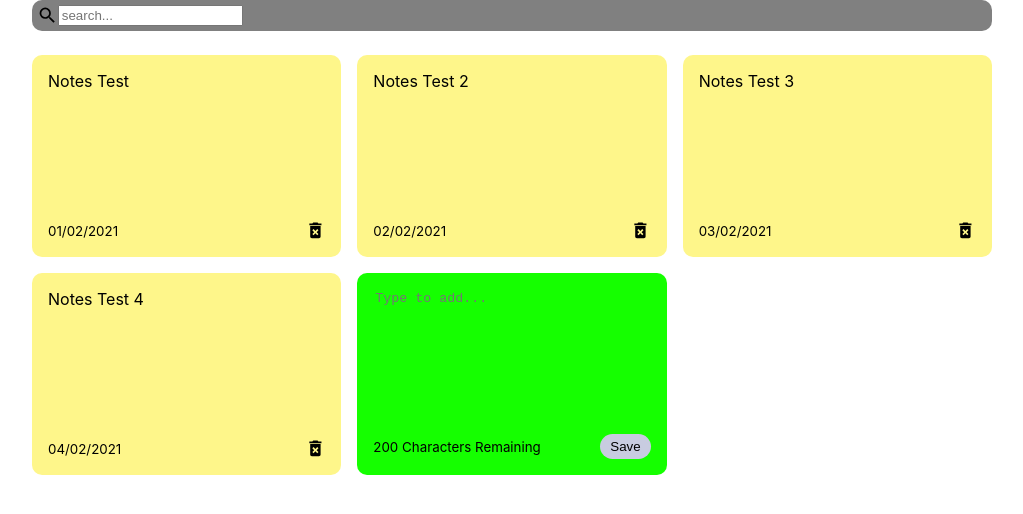
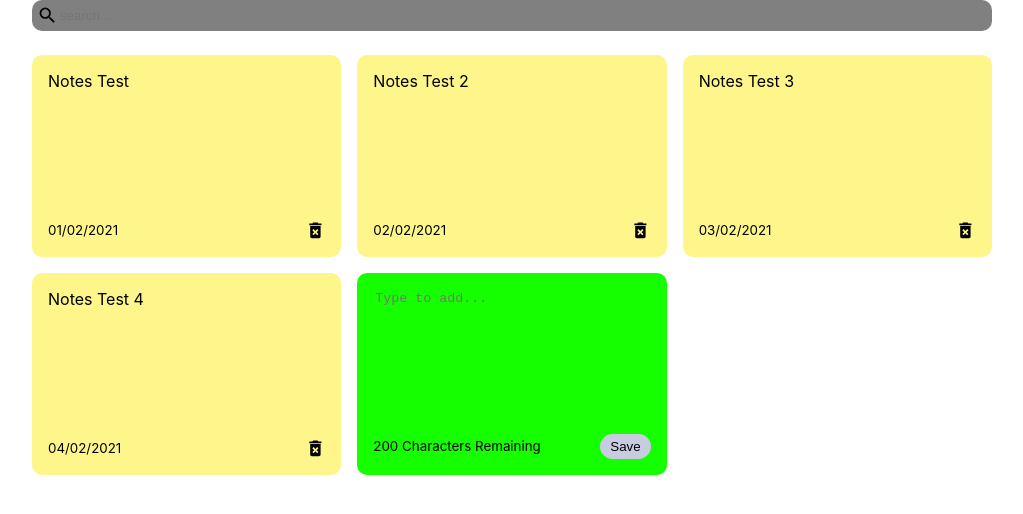
Before and after one commit to carlsondultra/React-Notes, a React (Create React App) app: page / in a window 1280 px wide. Shown: the top 514 px of the page, without its empty margins (128-1151 px from the left). Built offline with nearby package versions, Linux system fonts and the light colour scheme.

Commit message:
Making search bar one color only

```diff
--- a/src/index.css
+++ b/src/index.css
@@ -88,5 +88,9 @@ textarea:focus{
   border-radius: 10px;
   padding: 5px;
   margin-bottom: 1.5em;
+}
 
+.search input{
+  border: none;
+  background-color: grey;
 }
```
